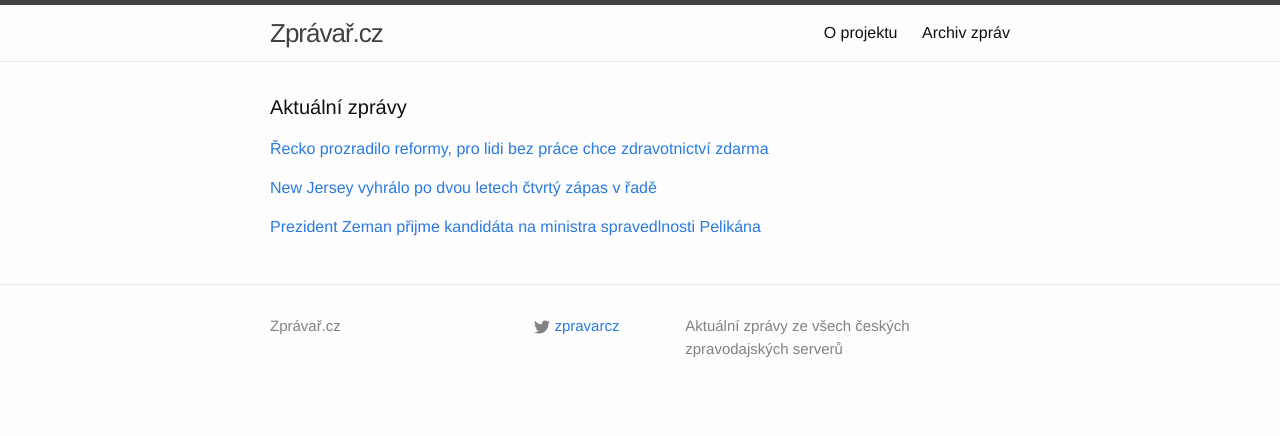
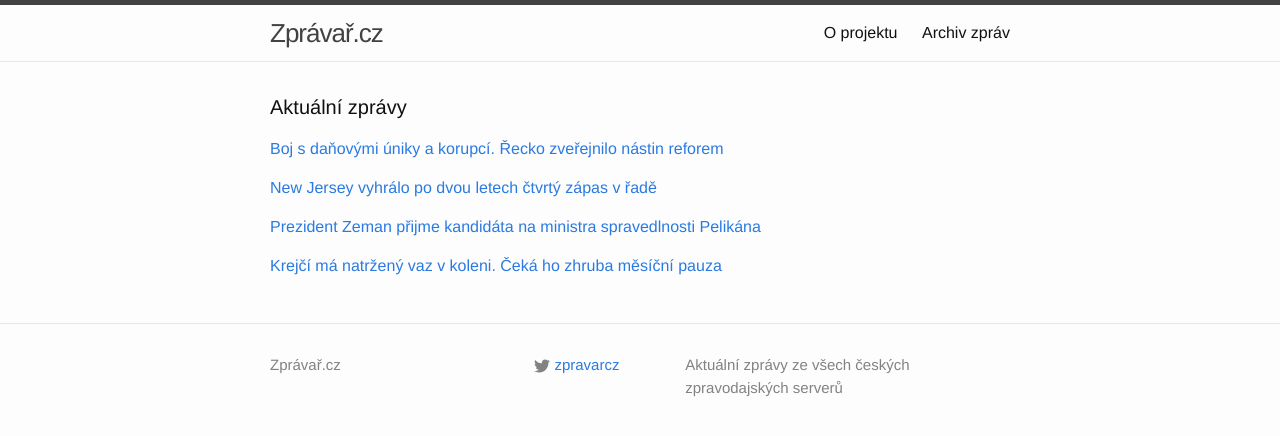
Before and after one commit to adliska/zpravar, a Jekyll site: the page built from index.html, in a window 1280 px wide. Shown: the top 436 px of the page. Built offline with Jekyll 4.4.1, drawn with Linux system fonts in a browser that asks for light colours.

Commit message:
zpravar news update

```diff
--- a/index.html
+++ b/index.html
@@ -5,9 +5,10 @@ layout: default
 <div class="home">
     <h1 class="page-heading">Aktuální zprávy</h1>
 
-<p><a href="javascript:;" onclick="toggle_visibility('zpravy0')">Řecko prozradilo reformy, pro lidi bez práce chce zdravotnictví zdarma</a></p>
+<p><a href="javascript:;" onclick="toggle_visibility('zpravy0')">Boj s daňovými úniky a korupcí. Řecko zveřejnilo nástin reforem</a></p>
 <div id="zpravy0" style="display:none">
 <ul>
+<li><a href=http://www.tyden.cz/rubriky/byznys/svet/boj-s-danovymi-uniky-a-korupci-recko-zverejnilo-nastin-reforem_334324.html>Boj s daňovými úniky a korupcí. Řecko zveřejnilo nástin reforem - www.tyden.cz</a></li>
 <li><a href=http://ekonomika.idnes.cz/recko-zverejnilo-planovane-reformy-dba-/eko_euro.aspx?c=A150224_073724_eko_euro_jpl>Řecko prozradilo reformy, pro lidi bez práce chce zdravotnictví zdarma - ekonomika.idnes.cz</a></li>
 <li><a href=http://www.denik.cz/ekonomika/recko-zverejnilo-nastin-seznamu-planovanych-reforem-20150224.html>Řecko zveřejnilo nástin seznamu plánovaných reforem - www.denik.cz</a></li>
 <li><a href=http://zpravy.aktualne.cz/zahranici/recko-ustupuje-zverejnilo-nastin-planovanych-reforem/r~97965e5abbea11e49fc3002590604f2e/>Řecko couvlo. Zveřejnilo nástin plánovaných reforem - zpravy.aktualne.cz</a></li>
@@ -31,4 +32,11 @@ layout: default
 <li><a href=http://www.ceskenoviny.cz/zpravy/zpravy/zeman-se-setka-s-kandidatem-na-ministra-spravedlnosti-pelikanem/1184995>Zeman se setká s kandidátem na ministra spravedlnosti Pelikánem - www.ceskenoviny.cz</a></li>
 <li><a href=http://www.rozhlas.cz/_zprava/kandidat-na-ministra-spravedlnosti-robert-pelikan-se-sejde-s-prezidentem--1459054>Kandidát na ministra spravedlnosti Robert Pelikán se sejde s prezidentem - www.rozhlas.cz</a></li>
 </ul>
+</div><p><a href="javascript:;" onclick="toggle_visibility('zpravy3')">Krejčí má natržený vaz v koleni. Čeká ho zhruba měsíční pauza</a></p>
+<div id="zpravy3" style="display:none">
+<ul>
+<li><a href=http://hokej.idnes.cz/david-krejci-boston-zraneni-dpa-/nhl.aspx?c=A150224_080609_nhl_ald>Krejčí má natržený vaz v koleni. Čeká ho zhruba měsíční pauza - hokej.idnes.cz</a></li>
+<li><a href=http://sport.aktualne.cz/krejci-je-ze-hry-az-na-sest-tydnu-ma-natrzeny-vaz-v-koleni/r~122c3dd0bbf311e4a10c0025900fea04/>Krejčí je ze hry až na šest týdnů. Má natržený vaz v koleni - sport.aktualne.cz</a></li>
+<li><a href=http://www.sportovninoviny.cz/zpravy/krejci-bude-s-poranenym-kolenem-chybet-bostonu-az-sest-tydnu/1185028>Krejčí bude s poraněným kolenem chybět Bostonu až šest týdnů - www.sportovninoviny.cz</a></li>
+</ul>
 </div></div>
```
